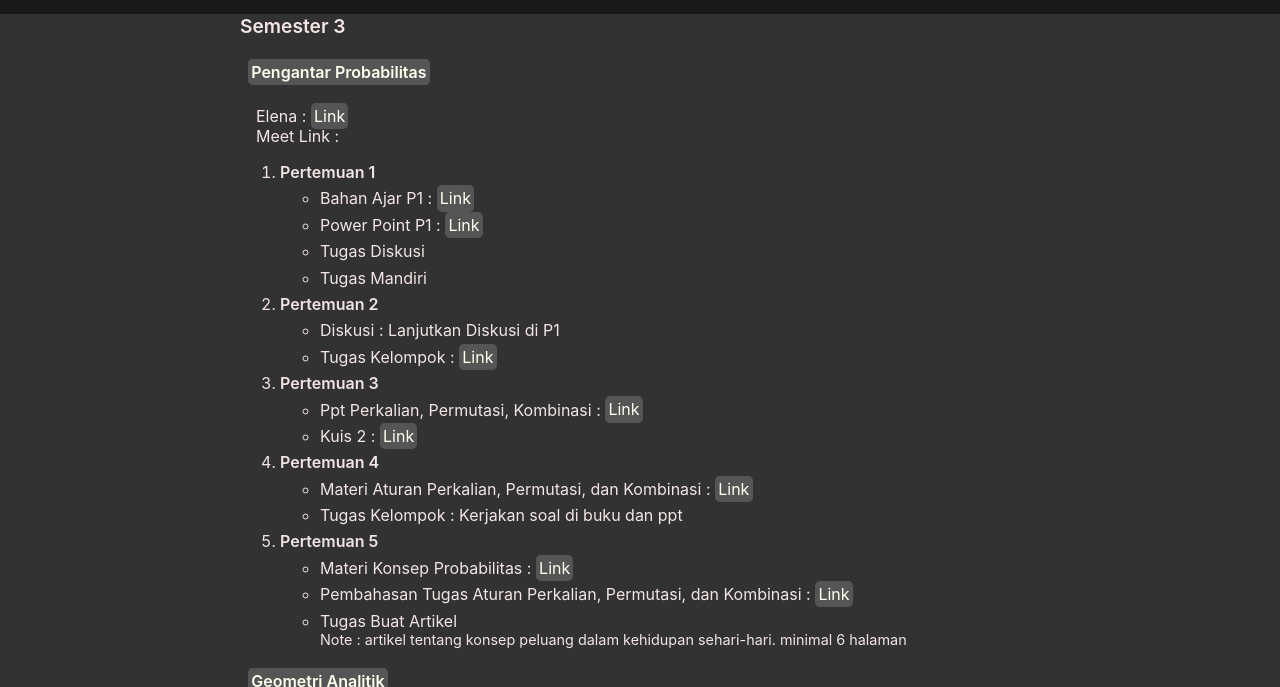
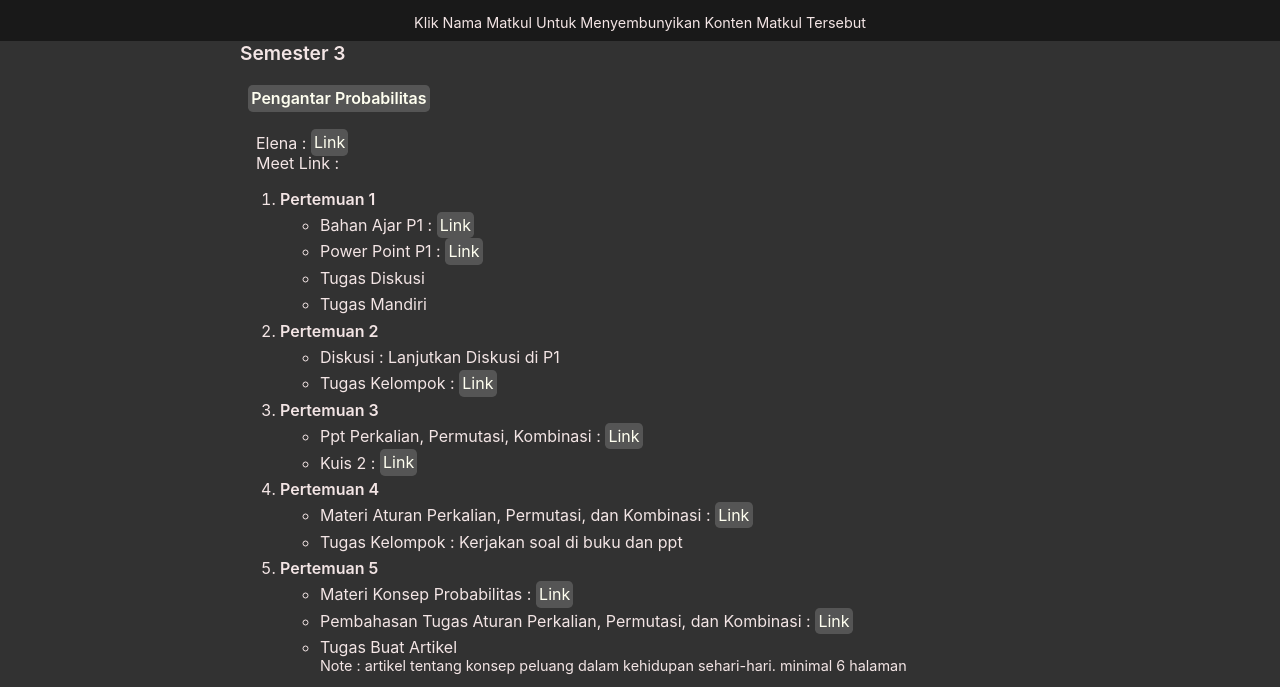
Before and after one commit to RyanOld/Data-Penting-Mat-19, a plain HTML site: page index.html in a window 1280 px wide. Shown: the part 47-734 px from the top of the page. Drawn offline with Linux system fonts and the light colour scheme.

Commit message:
added minimize advice

```diff
--- a/index.html
+++ b/index.html
@@ -11,6 +11,7 @@
   <body>
     <header class="main-header">
       <h1>Data Penting Kuliah Mat 19</h1>
+      <p class="note">Klik Nama Matkul Untuk Menyembunyikan Konten Matkul Tersebut</p>
     </header>
     <article class="main-container">
       <header class="content-title">
--- a/styles.css
+++ b/styles.css
@@ -161,6 +161,15 @@ h4 {
 .meet li {
   margin : 0.4rem auto;
 }
+header p {
+  /* margin : 0 auto; */
+  background : #191919;
+  text-align : center;
+  padding-bottom : 0.6rem;
+}
+header p:hover {
+  opacity : 0.8;
+}
 /*Main Content Container
 ----------------------------------------*/
 .main-container {
```
